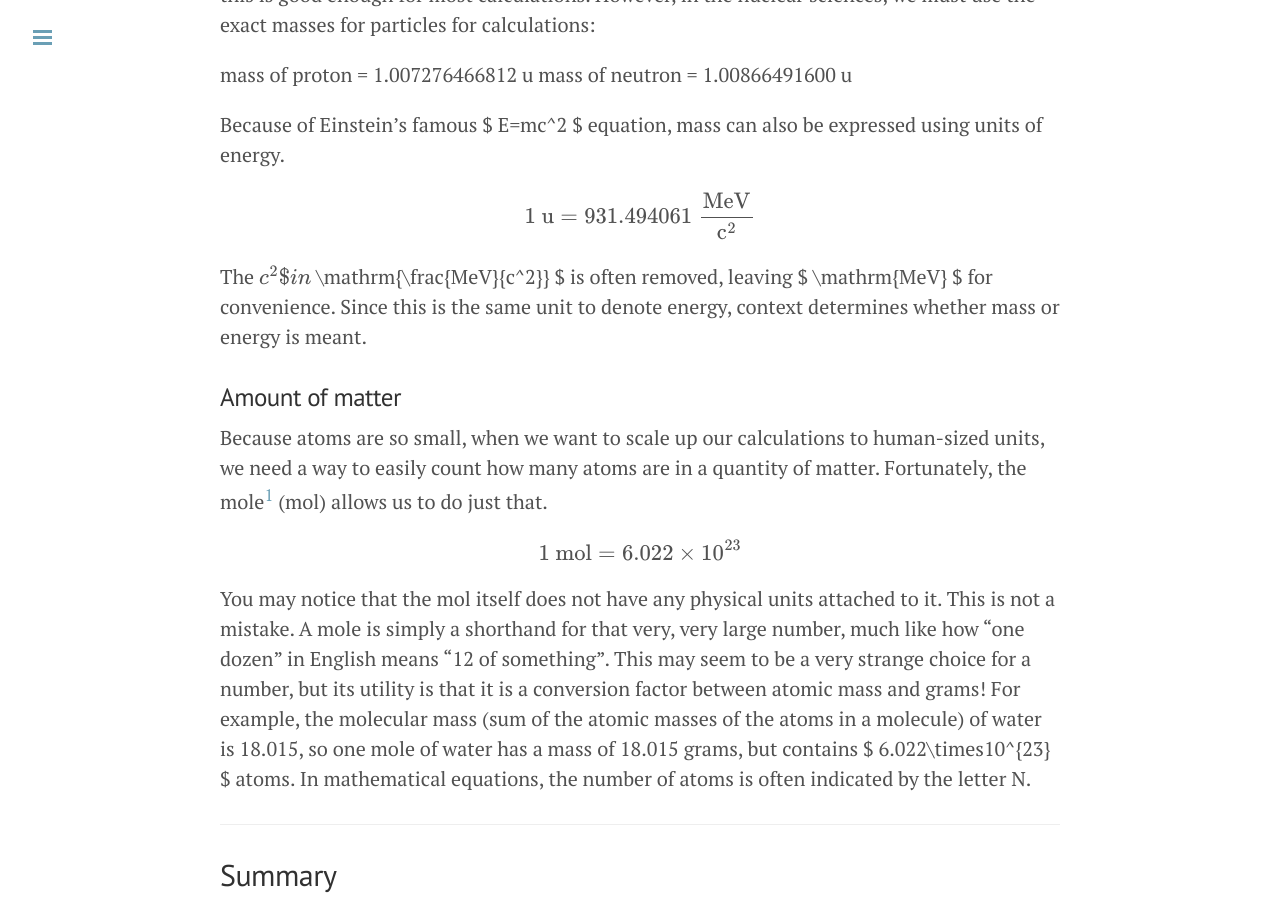
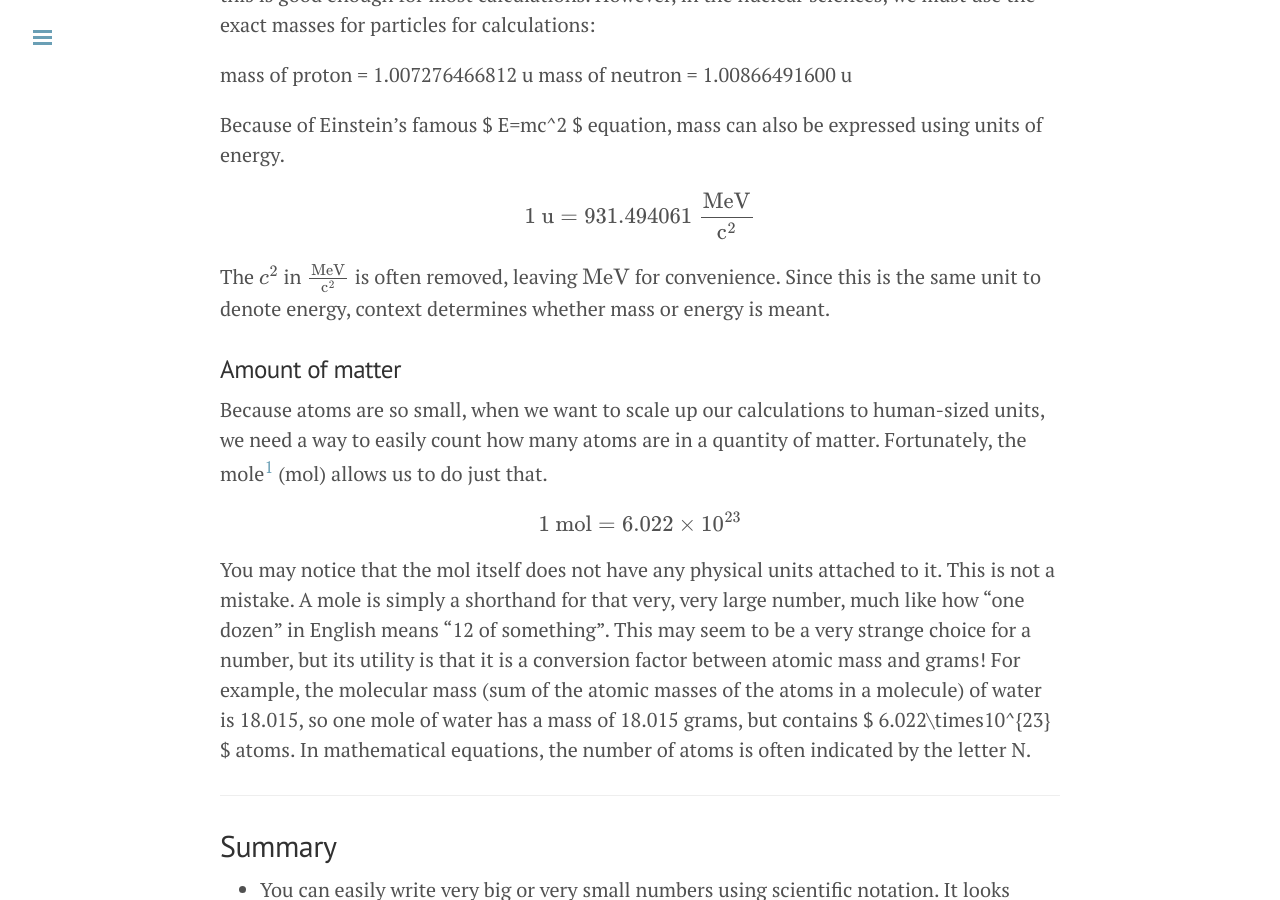
Before and after one commit to xatlasm/xatlasm.github.io, a Jekyll site: the page built from _posts/2014-01-29-units-and-notation.md, in a window 1280 px wide and 900 px high, scrolled down 2649 px. Built offline with Jekyll 4.4.1, drawn with Linux system fonts in a browser that asks for light colours; formulas are drawn with MathJax 3; comment, search, counter and statistics services are not loaded.

```diff
--- a/_posts/2014-01-29-units-and-notation.md
+++ b/_posts/2014-01-29-units-and-notation.md
@@ -70,7 +70,7 @@ Because of Einstein's famous $ E=mc^2 $ equation, mass can also be expressed usi
 
 $$ 1~\mathrm{u} = 931.494061~\mathrm{\frac{MeV}{c^2}} $$
 
-The $$ c^2$ in $$ \mathrm{\frac{MeV}{c^2}} $ is often removed, leaving $ \mathrm{MeV} $ for convenience. Since this is the same unit to denote energy, context determines whether mass or energy is meant.
+The $$c^2$$ in $$ \mathrm{\frac{MeV}{c^2}} $$ is often removed, leaving $$ \mathrm{MeV} $$ for convenience. Since this is the same unit to denote energy, context determines whether mass or energy is meant.
 
 ### Amount of matter
 
```
